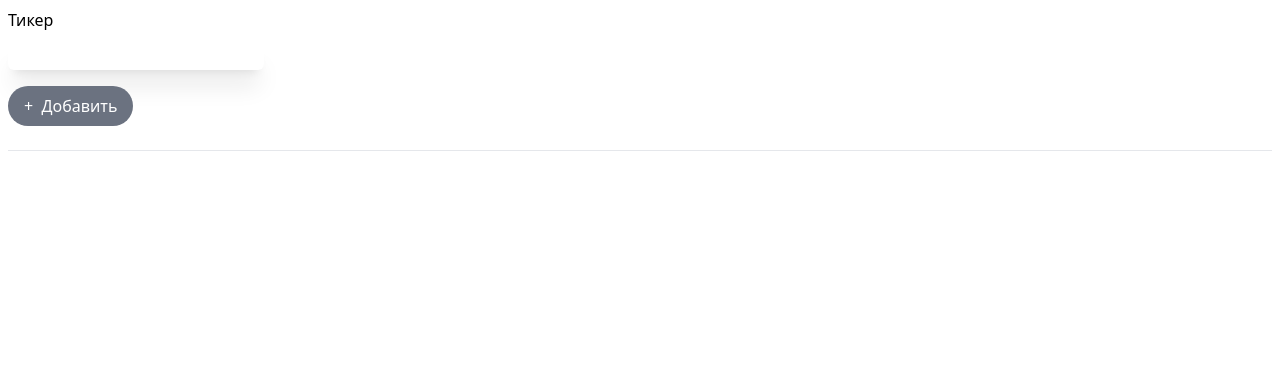
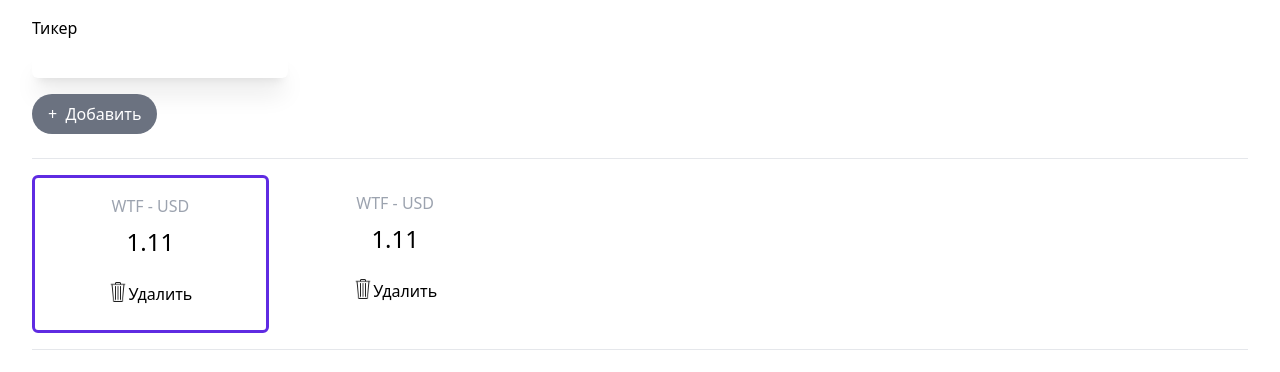
Before and after one commit to hryashik/cryptocurrency-ui, a Vue app: page / in a window 1280 px wide. Shown: the top 372 px of the page. Built offline with nearby package versions, Linux system fonts and the light colour scheme.

Commit message:
finished coin box

```diff
--- a/src/App.vue
+++ b/src/App.vue
@@ -3,7 +3,7 @@ export default {};
 </script>
 
 <template>
-   <div class="p-2">
+   <div class="px-8 py-4">
       <div class="w-82 mb-6">
          <form @submit.prevent="" class="flex flex-col items-start">
             <label for="ticker-input">Тикер</label>
@@ -19,6 +19,39 @@ export default {};
             />
          </form>
       </div>
+      <hr class="bg-rose-600" />
+      <div class="mb-4 mt-4 grid grid-cols-1 gap-2 sm:grid-cols-5">
+         <div
+            class="active-coin flex flex-col items-center rounded-md p-4 hover:cursor-pointer"
+         >
+            <p class="text-gray-400">WTF - USD</p>
+            <h3 class="mb-4 text-2xl mt-2">1.11</h3>
+            <button
+               class="flex rounded-lg px-4 py-2 transition-colors hover:bg-gray-200"
+            >
+               <img src="assets/delete-icon.png" class="w-5" alt="" />
+               Удалить
+            </button>
+         </div>
+         <div
+            class="flex flex-col items-center rounded-md p-4 hover:cursor-pointer"
+         >
+            <p class="text-gray-400">WTF - USD</p>
+            <h3 class="mb-4 text-2xl mt-2">1.11</h3>
+            <button
+               class="flex rounded-lg px-4 py-2 transition-colors hover:bg-gray-200"
+            >
+               <img src="assets/delete-icon.png" class="w-5" alt="" />
+               Удалить
+            </button>
+         </div>
+      </div>
       <hr />
    </div>
 </template>
+
+<style scoped>
+.active-coin {
+   border: 3px solid rgb(95, 43, 226);
+}
+</style>
```
Also changed, not shown: public/assets/delete-icon.png (added).
